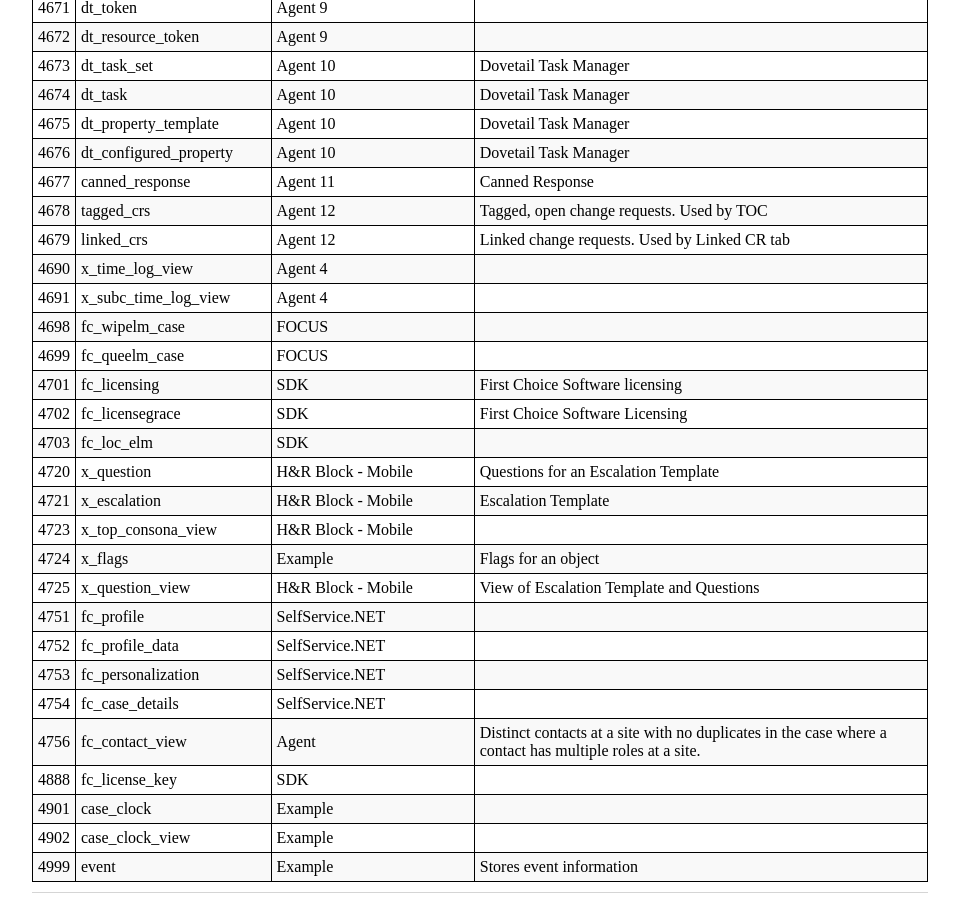
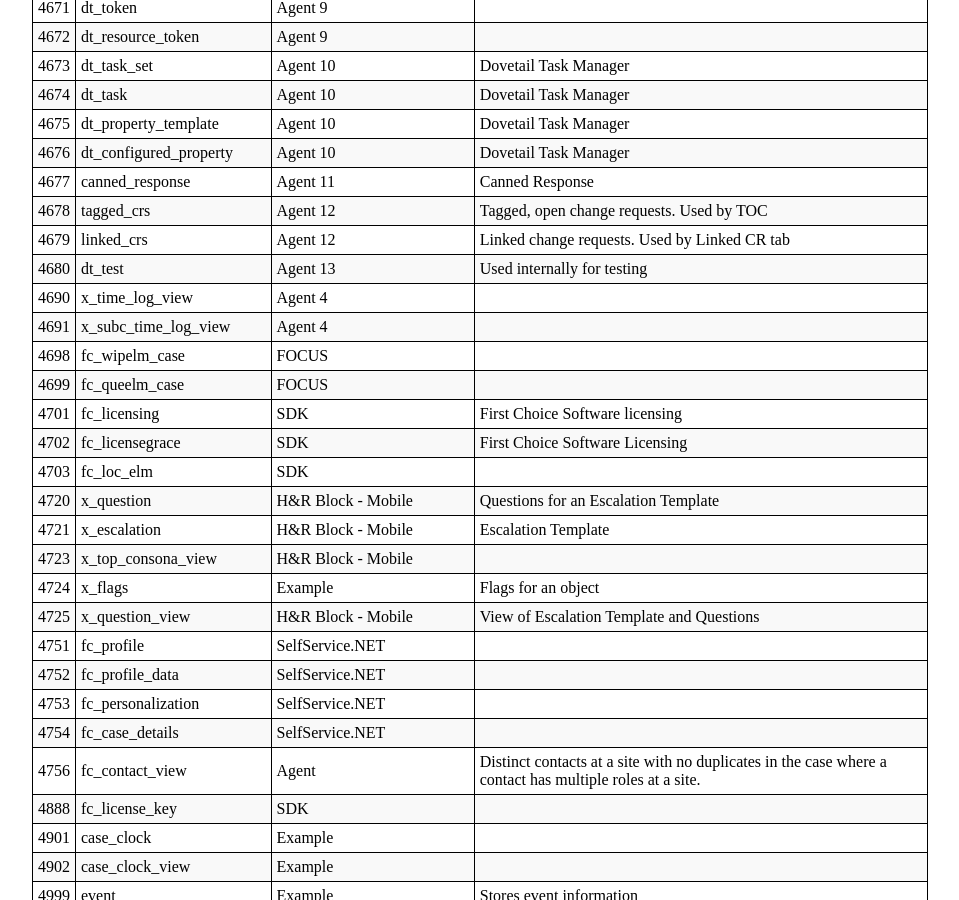
Before and after one commit to DovetailSoftware/dovetail-defined, a Jekyll site: the page built from pages/ids.md, in a window 1280 px wide and 900 px high, scrolled down 7647 px. Shown: the whole window, without its empty margins (160-1119 px from the left). Built offline with Jekyll 4.4.1, drawn with Linux system fonts in a browser that asks for light colours.

Commit message:
Update ids.md
Add the 4680 table entry for dt_test

```diff
--- a/pages/ids.md
+++ b/pages/ids.md
@@ -238,6 +238,7 @@
 | 4677 | canned_response | Agent 11 | Canned Response
 | 4678 | tagged_crs | Agent 12 | Tagged, open change requests. Used by TOC |
 | 4679 | linked_crs | Agent 12 | Linked change requests. Used by Linked CR tab |
+| 4680 | dt_test | Agent 13 | Used internally for testing |
 | 4690 | x_time_log_view | Agent 4 |
 | 4691 | x_subc_time_log_view | Agent 4 |
 | 4698 | fc_wipelm_case | FOCUS |
```
